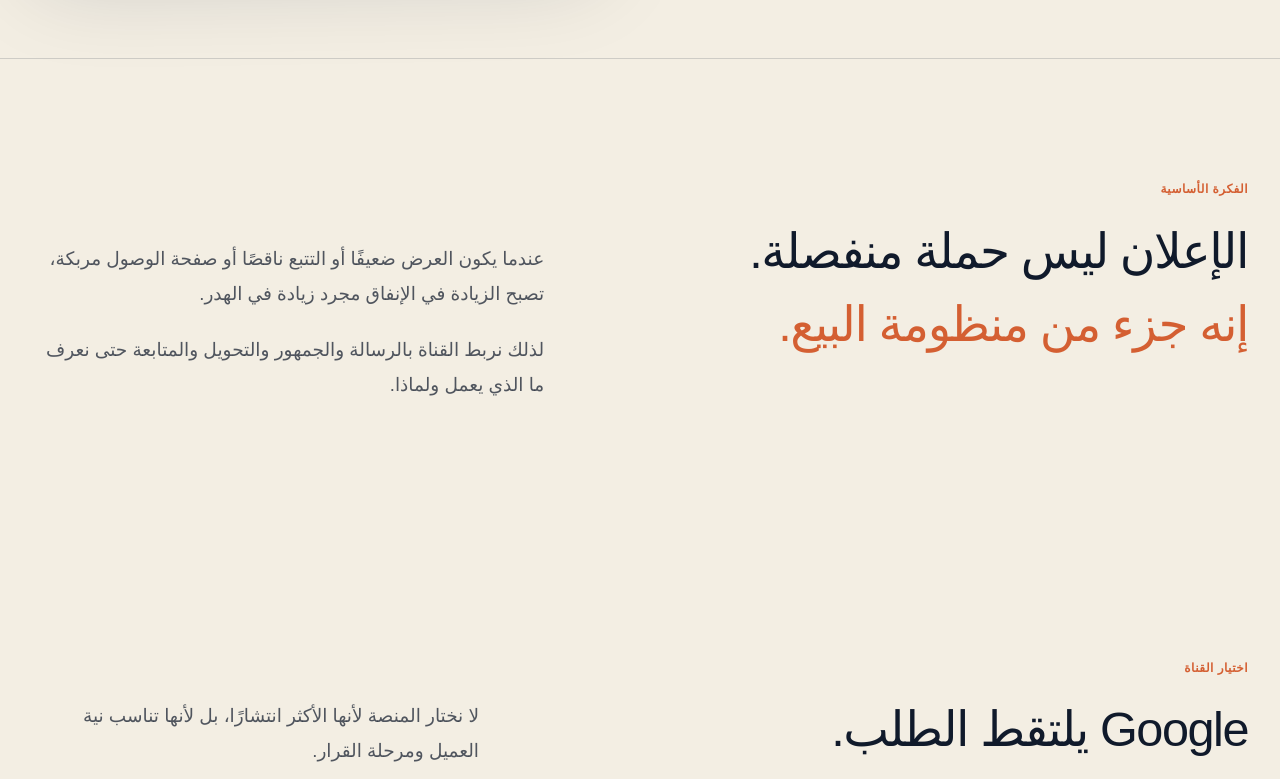
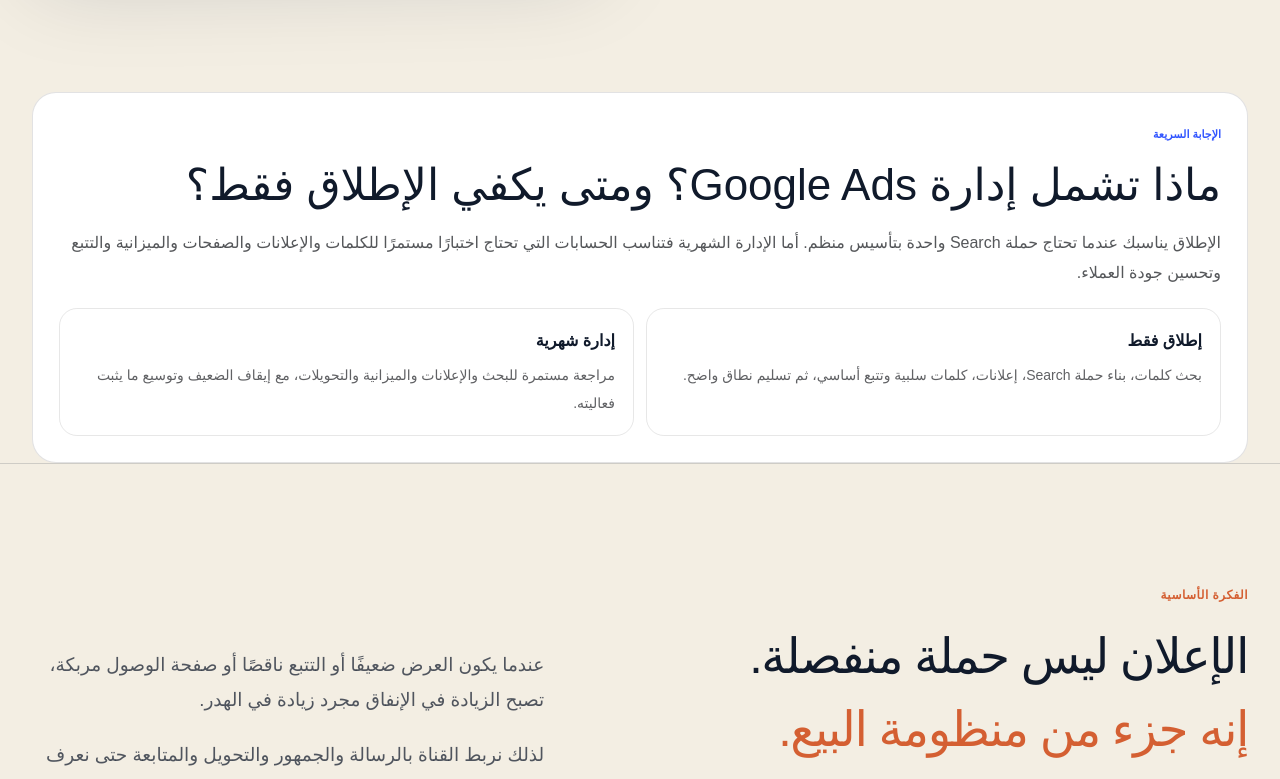
Before and after one commit to mohammedrashad2011-ui/Dewank-2026-website, a Next.js app: page /paid-ads in a window 1280 px wide. Shown: the part 900-1679 px from the top of the page. Built offline with nearby package versions, Linux system fonts and the light colour scheme; no server answers; a web font is replaced by a local one.

Commit message:
Upgrade Paid Ads page AEO and conversion path

```diff
--- a/app/paid-ads/page.tsx
+++ b/app/paid-ads/page.tsx
@@ -6,6 +6,7 @@ import { GoogleAdsLaunchPrice } from "../offers/google-ads-launch/localized-goog
 import "./paid-ads-page.css";
 import "./paid-ads-cluster.css";
 import "./paid-ads-refinement.css";
+import "./paid-ads-aeo-upgrade.css";
 
 export const metadata: Metadata = createMetadata({
   title: "إدارة Google Ads في السعودية | تحسين الحملات والتحويل | ديوانك",
@@ -101,11 +102,31 @@ export default function PaidAdsPage() {
         </div>
       </section>
 
+      <section className="pa-answer-block shell" aria-labelledby="pa-answer-title">
+        <small>الإجابة السريعة</small>
+        <h2 id="pa-answer-title">ماذا تشمل إدارة Google Ads؟ ومتى يكفي الإطلاق فقط؟</h2>
+        <p>الإطلاق يناسبك عندما تحتاج حملة Search واحدة بتأسيس منظم. أما الإدارة الشهرية فتناسب الحسابات التي تحتاج اختبارًا مستمرًا للكلمات والإعلانات والصفحات والميزانية والتتبع وتحسين جودة العملاء.</p>
+        <div className="pa-answer-grid">
+          <article><b>إطلاق فقط</b><span>بحث كلمات، بناء حملة Search، إعلانات، كلمات سلبية وتتبع أساسي، ثم تسليم نطاق واضح.</span></article>
+          <article><b>إدارة شهرية</b><span>مراجعة مستمرة للبحث والإعلانات والميزانية والتحويلات، مع إيقاف الضعيف وتوسيع ما يثبت فعاليته.</span></article>
+        </div>
+      </section>
+
       <section className="pa-truth"><div className="shell pa-truth-grid"><div><span className="pa-label">[ الفكرة الأساسية ]</span><h2>الإعلان ليس حملة منفصلة.<br/><em>إنه جزء من منظومة البيع.</em></h2></div><div><p>عندما يكون العرض ضعيفًا أو التتبع ناقصًا أو صفحة الوصول مربكة، تصبح الزيادة في الإنفاق مجرد زيادة في الهدر.</p><p>لذلك نربط القناة بالرسالة والجمهور والتحويل والمتابعة حتى نعرف ما الذي يعمل ولماذا.</p></div></div></section>
 
-      <section className="pa-channels shell"><div className="pa-section-head"><div><span className="pa-label">[ اختيار القناة ]</span><h2>Google يلتقط الطلب.<br/><em>Meta يصنع الاهتمام.</em></h2></div><p>لا نختار المنصة لأنها الأكثر انتشارًا، بل لأنها تناسب نية العميل ومرحلة القرار.</p></div><div className="pa-channel-grid">{channels.map((item, index) => <article key={item[0]}><span>0{index + 1}</span><h3>{item[0]}</h3><p>{item[1]}</p></article>)}</div></section>
+      <section className="pa-channels shell"><div className="pa-section-head"><div><span className="pa-label">[ اختيار القناة ]</span><h2>Google يلتقط الطلب.<br/><em>Meta يصنع الاهتمام.</em></h2></div><p>إذا كان العميل يبحث الآن عن الخدمة أو المنتج، يميل Google لأن يكون البداية المنطقية. وإذا كنت تحتاج خلق اهتمام أو اختبار زوايا ورسائل أو إعادة استهداف، قد تكون Meta أنسب. القرار يعتمد على نية العميل، لا شهرة المنصة.</p></div><div className="pa-channel-grid">{channels.map((item, index) => <article key={item[0]}><span>0{index + 1}</span><h3>{item[0]}</h3><p>{item[1]}</p></article>)}</div></section>
 
       <section className="pa-scope"><div className="shell"><div className="pa-section-head"><div><span className="pa-label">[ نطاق الإدارة ]</span><h2>حملات تخدم الهدف.<br/><em>لا قائمة منصات.</em></h2></div><p>نحدد المزيج حسب البيانات والميزانية والسوق، ونبني الاختبارات بالتدريج.</p></div><div className="pa-scope-grid">{scope.map((item, index) => <article key={item[0]}><b>{String(index + 1).padStart(2,"0")}</b><h3>{item[0]}</h3><p>{item[1]}</p></article>)}</div></div></section>
+
+      <section className="pa-cost-breakdown shell" aria-labelledby="pa-cost-title">
+        <div className="pa-section-head"><div><span className="pa-label">[ أين تذهب التكلفة؟ ]</span><h2 id="pa-cost-title">ميزانية الإعلان ليست هي أتعاب الإدارة.</h2></div><p>افصل البنود قبل المقارنة حتى تعرف ماذا تدفع للمنصة، وماذا تدفع للتأسيس والإدارة والتحويل.</p></div>
+        <div className="pa-cost-breakdown-grid">
+          <article><small>01</small><h3>ميزانية Google</h3><p>المبلغ المدفوع مباشرة للمنصة مقابل النقرات والظهور.</p></article>
+          <article><small>02</small><h3>التأسيس أو الإدارة</h3><p>بناء الحملات أو تحسينها ومتابعة الكلمات والإعلانات والميزانية.</p></article>
+          <article><small>03</small><h3>صفحة الهبوط</h3><p>تُضاف عند الحاجة إذا كانت الصفحة الحالية لا تدعم التحويل بشكل جيد.</p></article>
+          <article><small>04</small><h3>التتبع والقياس</h3><p>GA4 والتحويلات والأحداث المطلوبة لربط الإنفاق بالنتيجة الفعلية.</p></article>
+        </div>
+      </section>
 
       <section className="pa-conversion-bridge shell"><div><span className="pa-label">[ قبل زيادة الميزانية ]</span><h2>الإعلان يوصل الزيارة.<br/><em>الصفحة والتتبع يحسموا النتيجة.</em></h2><p>لو Search Terms كويسة والإعلان بيجيب نقرات لكن التحويل ضعيف، المشكلة غالبًا بعد النقرة. لذلك نراجع صفحة الهبوط، سرعة القرار، CTA والتتبع قبل ما نطلب من المنصة ميزانية أكبر.</p></div><div className="pa-conversion-links"><Link href="/offers/landing-page-package">راجع باقة صفحة الهبوط <span>↗</span></Link><Link href="/website-design">راجع تصميم المواقع <span>↗</span></Link></div></section>
 
@@ -116,6 +137,19 @@ export default function PaidAdsPage() {
       <section className="pa-deliverables shell"><div className="pa-section-head"><div><span className="pa-label">[ ما الذي تستلمه ]</span><h2>إدارة كاملة.<br/><em>ورؤية أوضح.</em></h2></div><p>تعرف أين تذهب الميزانية، وما الذي يتم اختباره، وما القرار التالي.</p></div><div className="pa-deliverables-list">{deliverables.map((item, index) => <div key={item}><b>{String(index + 1).padStart(2,"0")}</b><p>{item}</p></div>)}</div></section>
 
       <section className="pa-fit"><div className="shell pa-fit-grid"><div><span className="pa-label">[ لمن تناسب الخدمة ]</span><h2>عندما تصبح الإعلانات<br/><em>استثمارًا يحتاج إدارة.</em></h2></div><div>{fitFor.map((item) => <p key={item}>{item}</p>)}</div></div></section>
+
+      <section className="pa-readiness shell" aria-labelledby="pa-readiness-title">
+        <small>هل حملتك جاهزة للتوسع؟</small>
+        <h2 id="pa-readiness-title">لا تزود الميزانية قبل ما تتأكد من الأربع نقاط دي.</h2>
+        <p>لو واحدة منها مكسورة، زيادة الإنفاق قد تكبر المشكلة بدل ما تكبر النتيجة.</p>
+        <div className="pa-readiness-grid">
+          <article><b>Search Terms</b><span>هل النقرات جاية من نية شراء حقيقية أم بحث غير مناسب؟</span></article>
+          <article><b>Tracking</b><span>هل التحويلات والحجوزات والطلبات مسجلة بشكل صحيح؟</span></article>
+          <article><b>Landing Page</b><span>هل الصفحة سريعة وواضحة وتوصل العميل لخطوة واحدة؟</span></article>
+          <article><b>Lead Quality</b><span>هل العملاء الناتجون مناسبون فعلًا أم مجرد استفسارات ضعيفة؟</span></article>
+        </div>
+        <div className="pa-readiness-actions"><a className="button primary" href={whatsappHref} target="_blank" rel="noopener noreferrer">أرسل حسابك ونراجع نقطة التعطّل <span>↗</span></a><Link className="button secondary" href="/guides/google-ads-clicks-no-leads">اقرأ دليل النقرات بلا عملاء</Link></div>
+      </section>
 
       <section className="pa-cluster shell" aria-labelledby="pa-cluster-title">
         <div className="pa-cluster-head"><div><span className="pa-label">[ قبل تشغيل الميزانية ]</span><h2 id="pa-cluster-title">افهم تكلفة Google Ads.<em>ثم اختر بين الإطلاق والإدارة.</em></h2></div><p>إذا كنت ما زلت تحدد الميزانية، ابدأ بدليل التكلفة. وإذا كنت تحتاج حملة Search واحدة فقط فابدأ بباقة الإطلاق، أما الحسابات التي تحتاج تحسينًا مستمرًا فهذه صفحة الإدارة المناسبة لها.</p></div>
```
